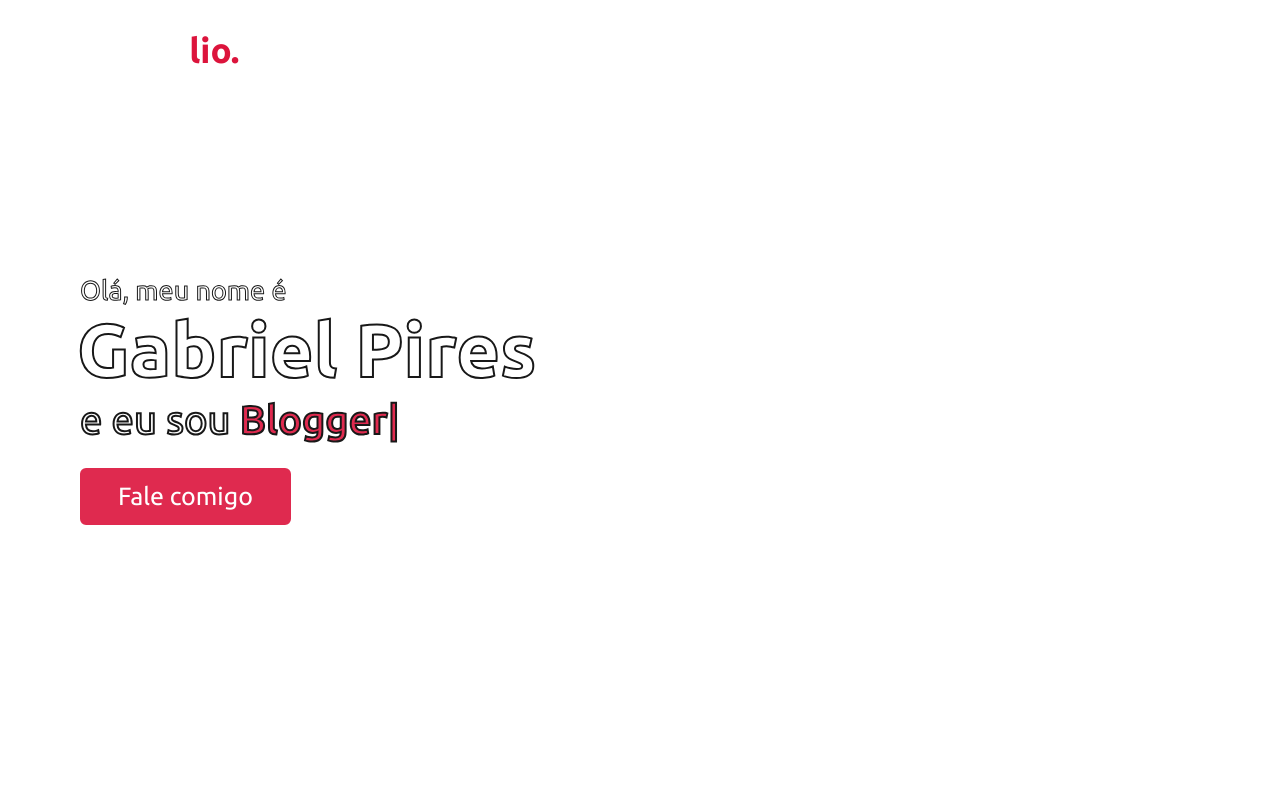
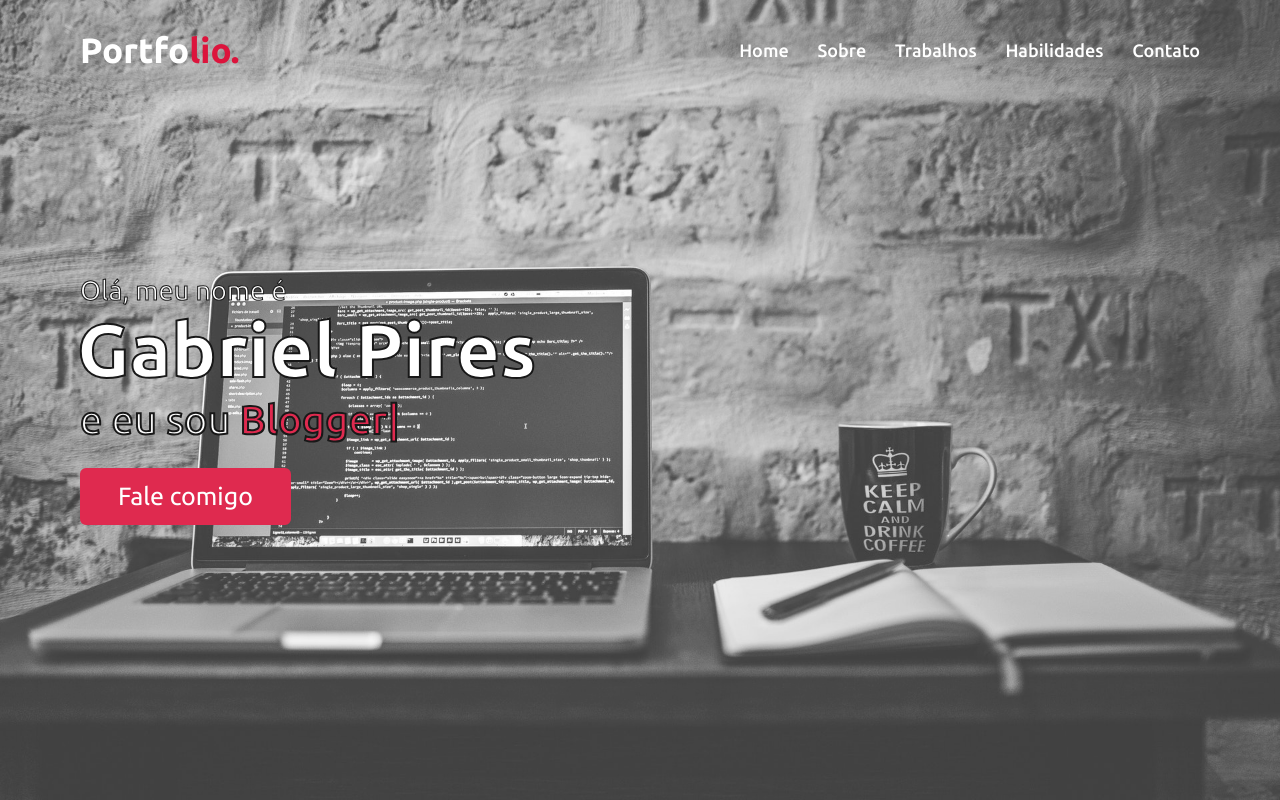
Before and after one commit to DevGabrielPires/Site-portfolio, a plain HTML site: page index.html in a window 1280 px wide. Shown: the top 800 px of the page. Drawn offline with nearby package versions, Linux system fonts and the light colour scheme; the site is published under a folder, as on GitHub Pages, so addresses that start at the root find nothing.

Commit message:
correção

```diff
--- a/css/style.css
+++ b/css/style.css
@@ -165,7 +165,7 @@ section .title::after{
 /* home section styling */
 .home{
     display: flex;
-    background: url("/img/fundo-site.jpg") no-repeat center;
+    background: url("../img/fundo-site.jpg") no-repeat center;
     height: 100vh;
     color: #fff;
     min-height: 500px;
```
